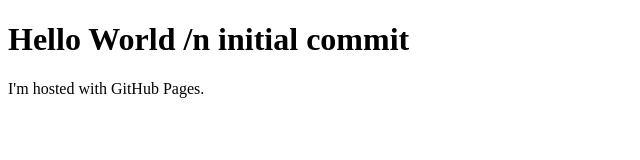
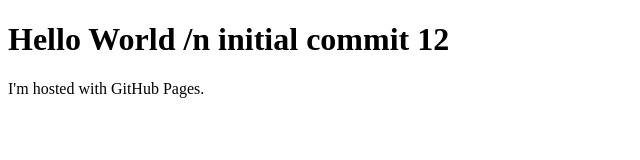
Before and after one commit to Zafar1595/mkb10.github.io, a plain HTML site: page index.html in a window 1280 px wide. Shown: the full height of the page, 0-640 px from the left. Drawn offline with Linux system fonts and the light colour scheme.

Commit message:
initial commit

```diff
--- a/index.html
+++ b/index.html
@@ -1,7 +1,7 @@
 <!DOCTYPE html>
 <html>
 <body>
-<h1>Hello World /n initial commit</h1>
+<h1>Hello World /n initial commit  12</h1>
 <p>I'm hosted with GitHub Pages.</p>
 </body>
 </html>
```
